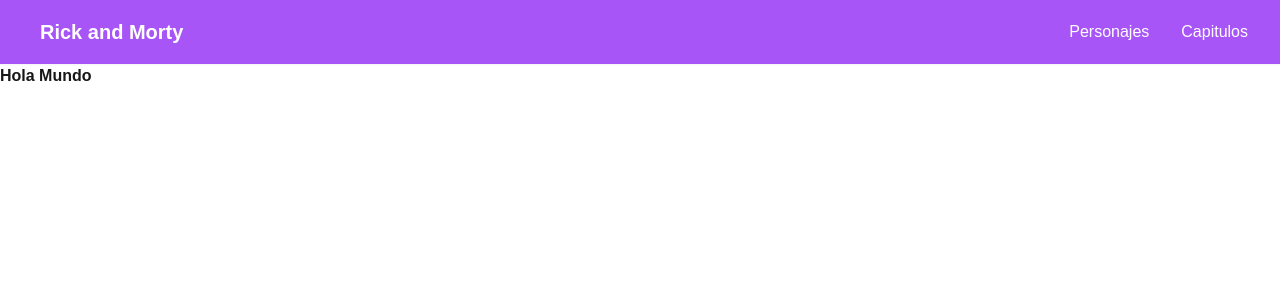
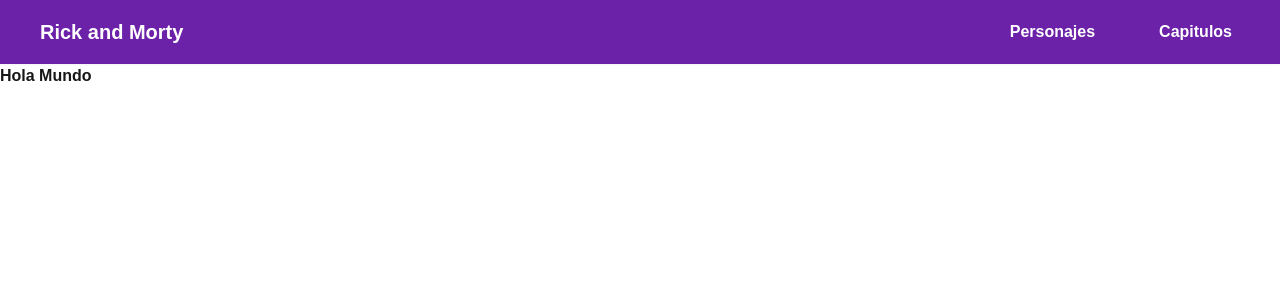
Before and after one commit to brunoveinz/rick-and-morty, a Next.js app: page / in a window 1280 px wide. Shown: the top 300 px of the page. Built offline with nearby package versions, Linux system fonts and the light colour scheme.

Commit message:
mi second deploy

```diff
--- a/src/app/globals.css
+++ b/src/app/globals.css
@@ -9,8 +9,8 @@
 
 @media (prefers-color-scheme: dark) {
   :root {
-    --background: white;
-    --foreground: black;
+    --background: black;
+    --foreground: white;
   }
 }
 
--- a/src/components/shared/buttons/button.tsx
+++ b/src/components/shared/buttons/button.tsx
@@ -0,0 +1,21 @@
+import React from 'react';
+
+type ButtonProps = {
+  title: string;
+  color: string;
+};
+
+const Button: React.FC<ButtonProps> = ({ title, color }) => {
+  const baseClasses = "px-4 py-2 rounded-xl font-semibold text-white transition-colors duration-200 ease-in-out focus:outline-none focus:ring-2 focus:ring-offset-2";
+
+  return (
+    <button
+      className={`${baseClasses} bg-${color}-500 hover:bg-${color}-600 focus:ring-${color}-500`}
+      role="button"
+    >
+      {title}
+    </button>
+  );
+};
+
+export default Button;
--- a/src/components/shared/navbars/principal-navbar.tsx
+++ b/src/components/shared/navbars/principal-navbar.tsx
@@ -2,6 +2,7 @@
 
 import { useState } from "react"
 import Link from "next/link"
+import Button from "../buttons/button"
 
 const navItems = [
   { name: "Personajes", href: "/personajes" },
@@ -16,7 +17,7 @@ export default function PrincipalHeader() {
   }
 
   return (
-    <header className="bg-purple-500 shadow-sm">
+    <header className="bg-purple-800 shadow-sm">
       <nav className="mx-auto max-w-7xl px-4 sm:px-6 lg:px-8" aria-label="Top">
         <div className="flex h-16 items-center justify-between">
           <div className="flex items-center">
@@ -32,7 +33,7 @@ export default function PrincipalHeader() {
                 href={item.href}
                 className="text-white font-medium text-gray-500 hover:text-gray-900"
               >
-                {item.name}
+                <Button title={item.name} color="green"/>
               </Link>
             ))}
           </div>
```
